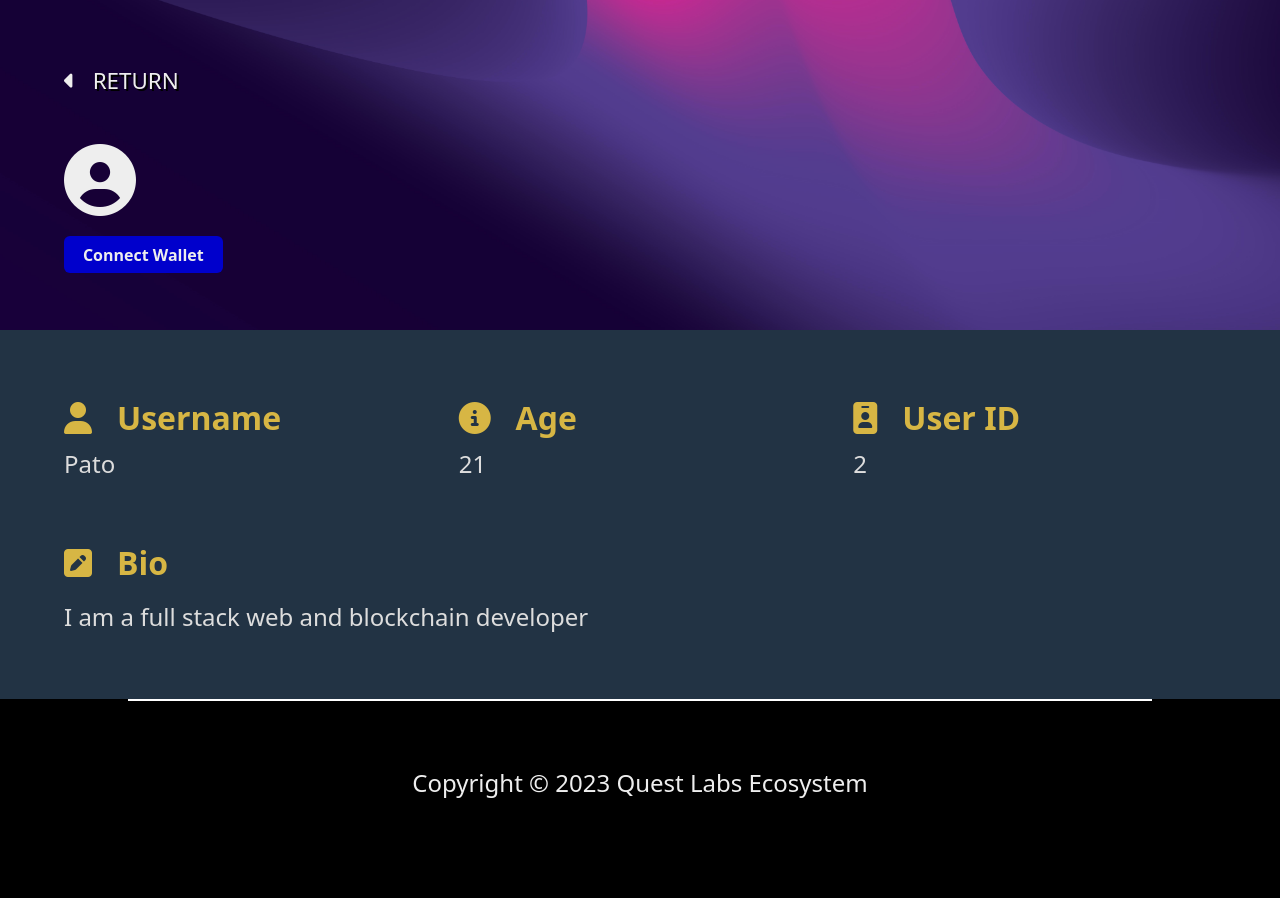
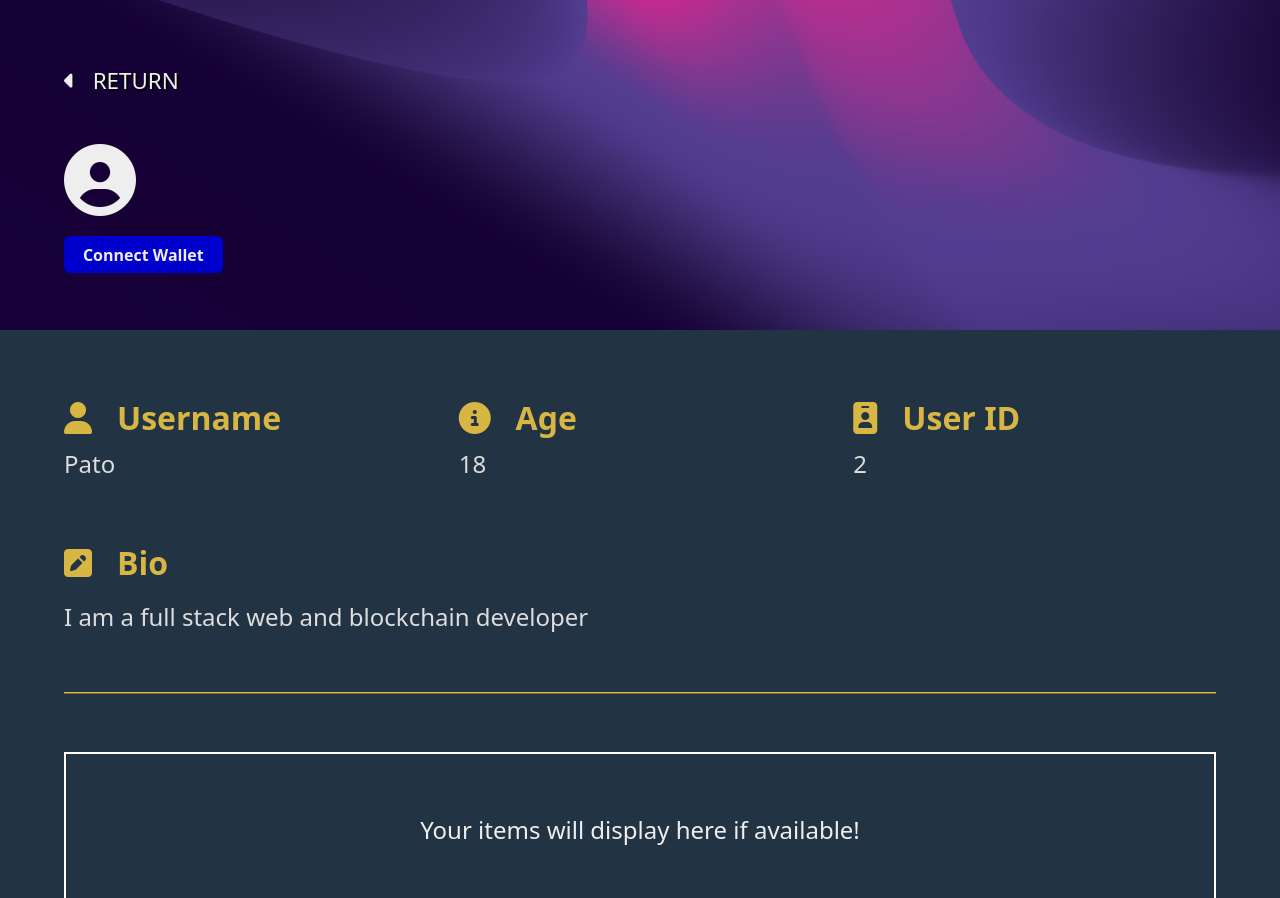
Before and after one commit to mrpatrick030/Quest-Labs, a Next.js app: page /profile in a window 1280 px wide. Shown: the top 898 px of the page. Built offline with nearby package versions, Linux system fonts and the light colour scheme.

Commit message:
done profile

```diff
--- a/pages/profile.js
+++ b/pages/profile.js
@@ -34,7 +34,7 @@ export default function Profile() {
                 </div>
                 <div className="grid grid-cols-1">
                     <div className="lg:text-[200%] md:text-[180%] text-[150%] font-[600] text-[#d7b644]"><i className="fa fa-info-circle"></i> &nbsp; Age</div>
-                    <div className="text-[#ddd] lg:text-[150%] md:text-[130%] text-[120%] mt-[1%] font-[500]">21</div>
+                    <div className="text-[#ddd] lg:text-[150%] md:text-[130%] text-[120%] mt-[1%] font-[500]">18</div>
                 </div>
                 <div className="grid grid-cols-1">
                     <div className="lg:text-[200%] md:text-[180%] text-[150%] font-[600] text-[#d7b644]"><i className="fa fa-id-badge"></i> &nbsp; User ID</div>
@@ -43,8 +43,14 @@ export default function Profile() {
             </div>
             <div className="mt-[5%] lg:text-[200%] md:text-[180%] text-[150%] font-[600] text-[#d7b644]"><i className="fa fa-pencil-square"></i> &nbsp; Bio</div>
             <div className="text-[#ddd] lg:text-[150%] md:text-[130%] text-[120%] mt-[1%] font-[500]">I am a full stack web and blockchain developer</div>
+
+            <div className="mt-[5%]" style={{borderBottom:"2px ridge #d7b644"}}></div>
+            <div className="mt-[5%] p-[5%]" data-aos="fade-in" style={{border:"2px solid #fff", transition:"1s ease-in-out"}}>
+                <div className="lg:text-[150%] md:text-[130%] text-[110%] mb-[5%] text-center">Your items will display here if available!</div>
+                <div className="">{}</div>
+            </div>
         </div>
-        <div className="w-[80%] m-[auto]" style={{borderBottom:"2px solid #fff"}}></div>
+
         <Footer />
         </div>
         </>
```
